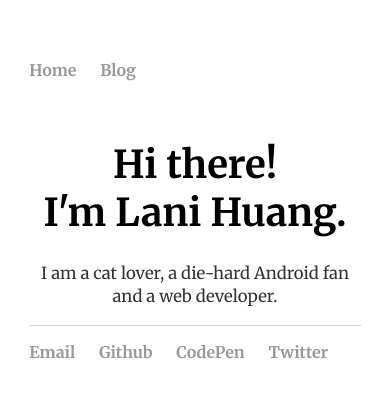
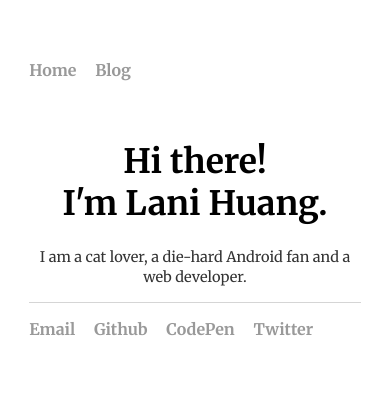
Before and after one commit to Skylani/Skylani.github.io, a Jekyll site: the page built from index.html, in a window 390 px wide. Shown: the top 398 px of the page. Built offline with Jekyll 4.4.1, drawn with Linux system fonts in a browser that asks for light colours.

Commit message:
change font size

```diff
--- a/css/main.css
+++ b/css/main.css
@@ -16,7 +16,7 @@ nav ul, footer ul {
 }
 nav ul li, footer ul li {
     display: inline;
-    margin-right: 20px;
+    margin-right: 15px;
 }
 a {
     text-decoration: none;
@@ -63,6 +63,6 @@ ul.posts li {
       width: 85%;
   }
   .blurb {
-    font-size: .8em;
+    font-size: .7em;
   }
 }
```
Also changed, not shown: 1 other file.
